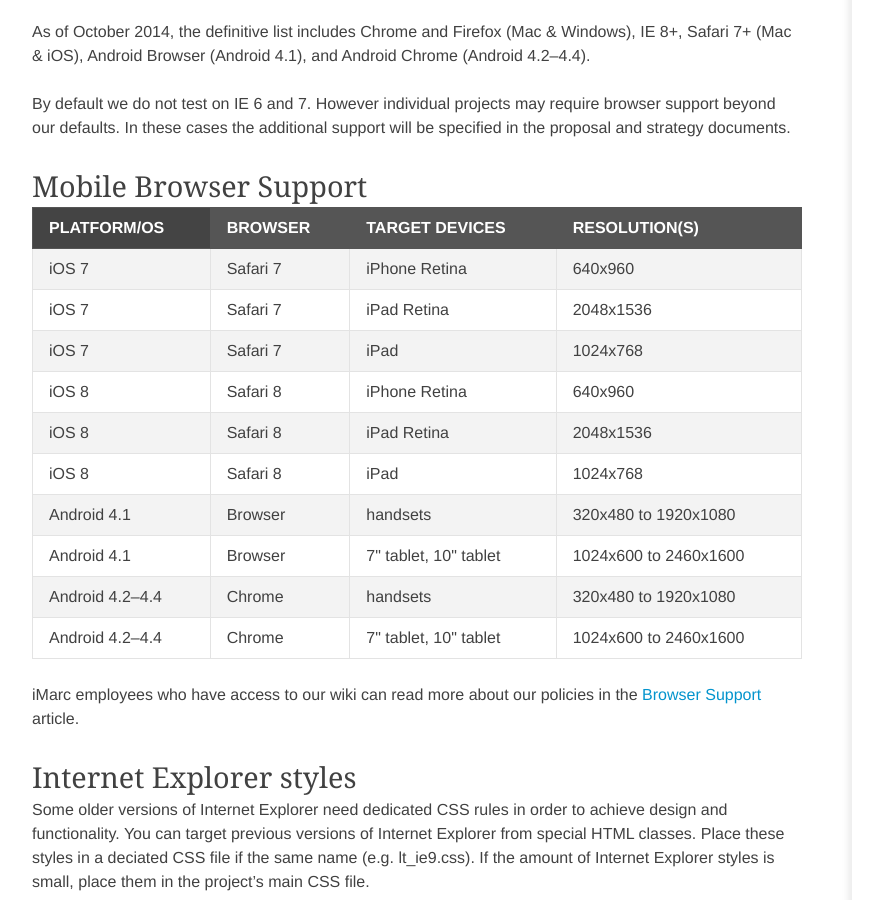
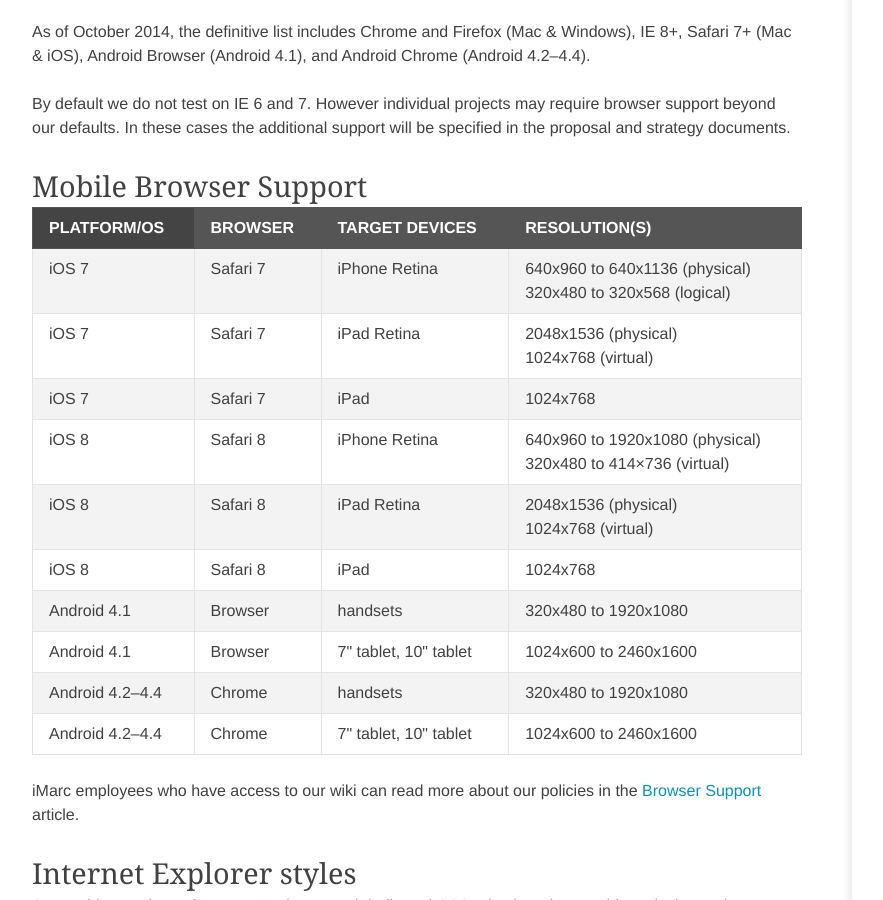
Before and after one commit to imarc/handbook, a Jekyll site: the page built from frontend.markdown, in a window 1280 px wide and 900 px high, scrolled down 8335 px. Shown: the whole window, without its empty margins (88-971 px from the left). Built offline with Jekyll 4.4.1, drawn with Linux system fonts in a browser that asks for light colours; nearby versions of some CDN libraries; some web fonts are replaced.

Commit message:
iOS physical vs virtual pixel dimensions

```diff
--- a/frontend.markdown
+++ b/frontend.markdown
@@ -414,13 +414,15 @@
 <td> iOS 7 </td>
 <td> Safari 7 </td>
 <td> iPhone Retina </td>
-<td> 640x960
+<td> 640x960 to 640x1136 (physical)<br>
+	320x480 to 320x568 (logical)
 </td></tr>
 <tr>
 <td> iOS 7 </td>
 <td> Safari 7 </td>
 <td> iPad Retina </td>
-<td> 2048x1536
+<td> 2048x1536 (physical)<br>
+	1024x768 (virtual)
 </td></tr>
 <tr>
 <td> iOS 7 </td>
@@ -432,13 +434,15 @@
 <td> iOS 8 </td>
 <td> Safari 8 </td>
 <td> iPhone Retina </td>
-<td> 640x960
+<td> 640x960 to 1920x1080 (physical)<br>
+	320x480 to 414×736 (virtual)
 </td></tr>
 <tr>
 <td> iOS 8 </td>
 <td> Safari 8 </td>
 <td> iPad Retina </td>
-<td> 2048x1536
+<td> 2048x1536 (physical)<br>
+	1024x768 (virtual)
 </td></tr>
 <tr>
 <td> iOS 8 </td>
```
